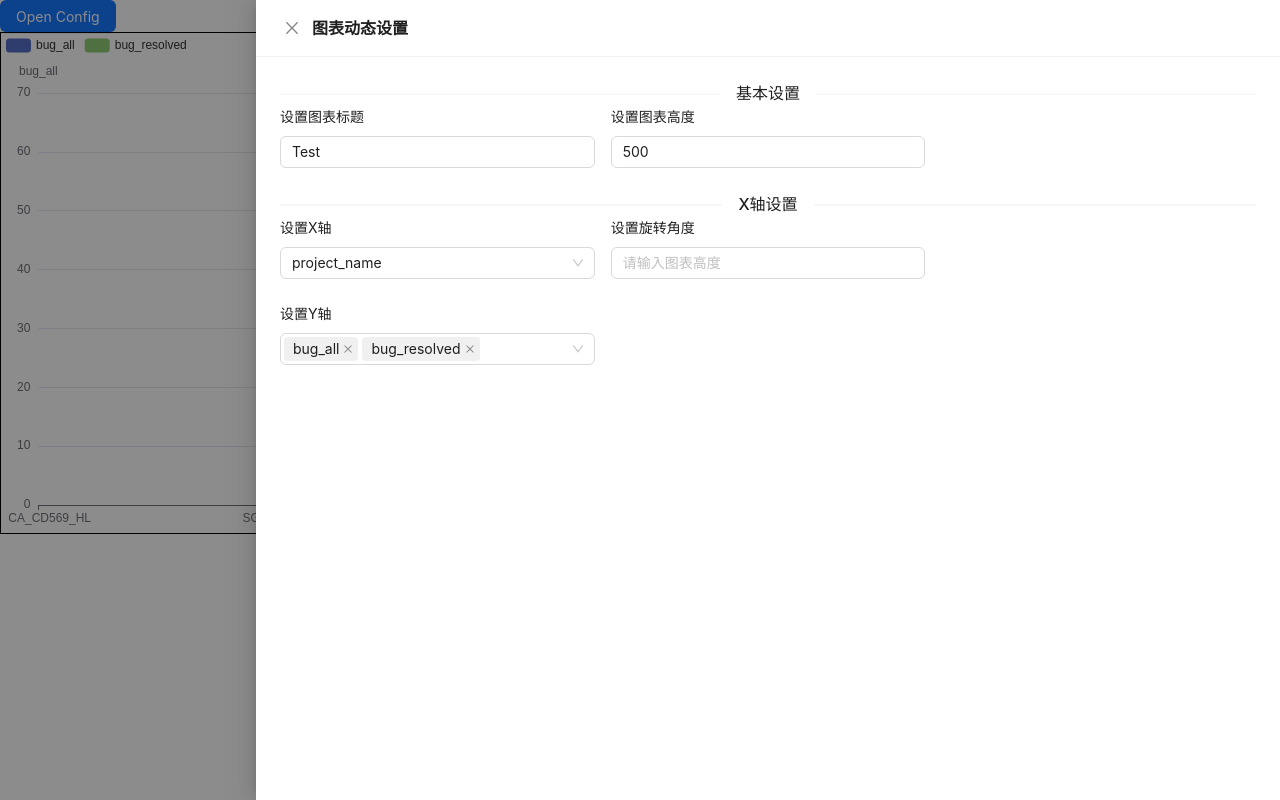
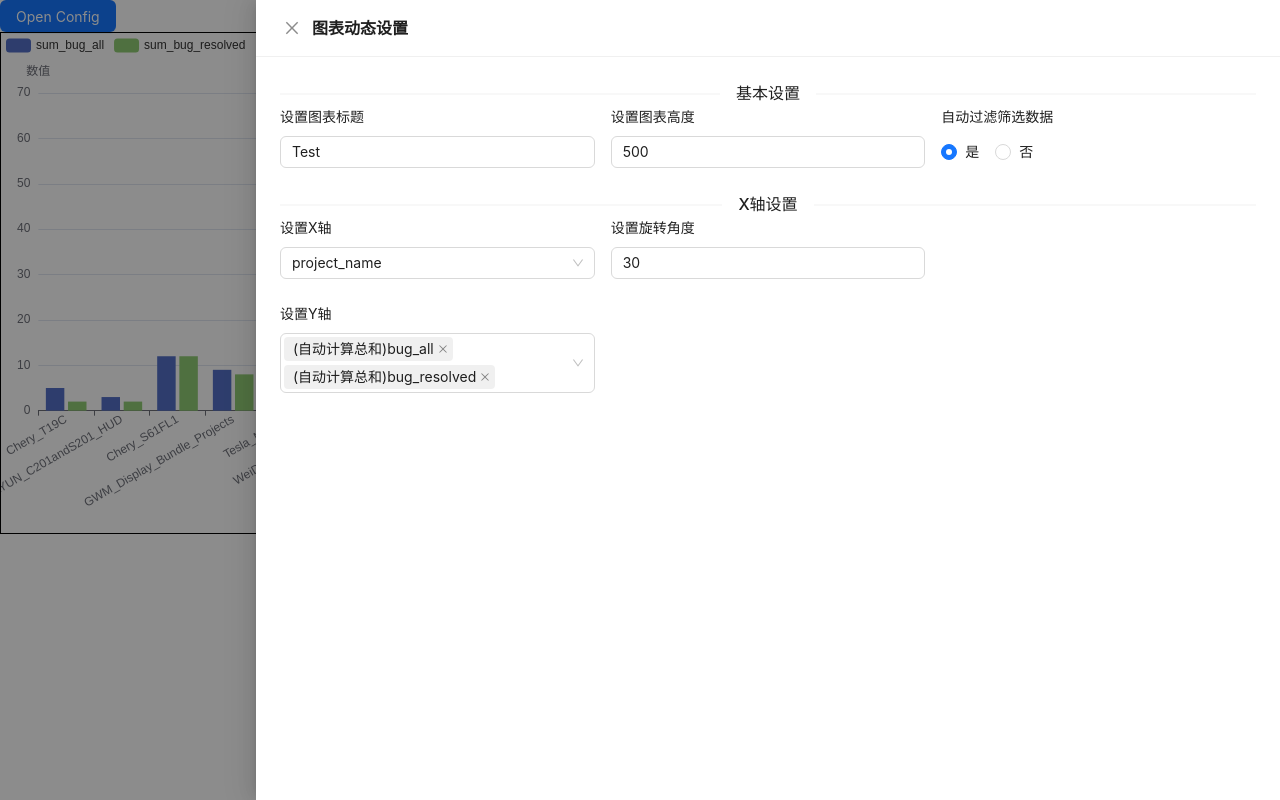
Before and after one commit to tohsaka888/easy-echarts, a React app: page / in a window 1280 px wide. Both pictures are taken after a click on the button "Open Config". Built offline with nearby package versions, Linux system fonts and the light colour scheme; the HTML template or start-up script is replaced by a standard one.

Commit message:
✨ feat: add auto filter and auto init config rule

```diff
--- a/source/Chart.tsx
+++ b/source/Chart.tsx
@@ -66,10 +66,10 @@ function Chart<T extends object>({ dataSource }: { dataSource: T[] }) {
             },
           },
         ],
-        yAxis: config.yAxisOptions.field.map((item) => ({
-          type: "value",
-          name: item,
-        })),
+        yAxis: [
+          { type: "value", name: "数值" },
+          { type: "value", name: "百分比" },
+        ],
         series: config.yAxisOptions.field.map((item) => ({
           name: item,
           type: "bar",
--- a/source/ConfigArea.tsx
+++ b/source/ConfigArea.tsx
@@ -9,6 +9,8 @@ import {
   InputNumber,
   Divider,
   Select,
+  message,
+  Radio,
 } from "antd";
 import { useChartConfig, useDispatchChartConfig } from "./ChartConfigProvider";
 import { produce } from "immer";
@@ -37,10 +39,13 @@ function ConfigArea({ dataSource }: { dataSource: any[] }) {
         ([_, value]) => typeof value === "number"
       );
 
-      return numberEntries.flatMap(([key]) => [
-        { label: `(自动计算总和)${key}`, value: `sum_${key}` },
-        { label: `(自动计算平均)${key}`, value: `avg_${key}` },
-      ]);
+      return [
+        ...numberEntries.flatMap(([key]) => [
+          { label: `(自动计算总和)${key}`, value: `sum_${key}` },
+          { label: `(自动计算平均)${key}`, value: `avg_${key}` },
+        ]),
+        { label: "总数", value: "total" },
+      ];
     } else {
       return [];
     }
@@ -91,6 +96,23 @@ function ConfigArea({ dataSource }: { dataSource: any[] }) {
                     }
                   }}
                 />
+              </Form.Item>
+            </Col>
+            <Col span={8}>
+              <Form.Item label={"自动过滤筛选数据"} name={"autoFilter"}>
+                <Radio.Group
+                  defaultValue={true}
+                  onChange={(e) => {
+                    setConfig(
+                      produce((config) => {
+                        config.autoFilter = e.target.value;
+                      })
+                    );
+                  }}
+                >
+                  <Radio value={true}>是</Radio>
+                  <Radio value={false}>否</Radio>
+                </Radio.Group>
               </Form.Item>
             </Col>
           </Row>
@@ -145,6 +167,10 @@ function ConfigArea({ dataSource }: { dataSource: any[] }) {
                   mode="multiple"
                   placeholder="请选择Y轴"
                   onChange={(value) => {
+                    if (!value.length) {
+                      message.warning("至少有一个Y轴存在！");
+                      return;
+                    }
                     setConfig(
                       produce((config) => {
                         config.yAxisOptions.field = value;
--- a/source/EasyCharts.tsx
+++ b/source/EasyCharts.tsx
@@ -1,11 +1,25 @@
 "use client";
-import React from "react";
+import React, { useMemo } from "react";
 import ChartConfigProvider from "./ChartConfigProvider";
 import ConfigArea from "./ConfigArea";
 import Chart from "./Chart";
 import { EasyChartsProps } from ".";
 
-function EasyCharts(config: EasyChartsProps) {
+function EasyCharts(initialConfig: EasyChartsProps) {
+  const config: EasyChartsProps = useMemo(() => {
+    return {
+      ...initialConfig,
+      yAxisOptions: {
+        field: initialConfig.yAxisOptions.field.map((field) => {
+          if (field.includes("sum_") || field.includes("average_")) {
+            return field;
+          } else {
+            return "sum_" + field;
+          }
+        }),
+      },
+    };
+  }, [initialConfig]);
   return (
     <ChartConfigProvider initialValues={config}>
       <ConfigArea dataSource={config.dataSource} />
--- a/source/hooks/useAutoGroupBy.tsx
+++ b/source/hooks/useAutoGroupBy.tsx
@@ -1,3 +1,4 @@
+import { useChartConfig } from "@source/ChartConfigProvider";
 import React, { useMemo } from "react";
 
 function useAutoGroupBy<T extends object>(
@@ -5,6 +6,7 @@ function useAutoGroupBy<T extends object>(
   groupBy: keyof T,
   orderBy: (keyof T)[]
 ) {
+  const { autoFilter, yAxisOptions } = useChartConfig();
   return useMemo(() => {
     const groupedData: any[] = [];
     if (!data.length) {
@@ -18,9 +20,9 @@ function useAutoGroupBy<T extends object>(
       );
       if (existedItem) {
         // push order by value
+        existedItem.total++;
         Object.keys(item).forEach((key) => {
           if (typeof item[key] === "number") {
-            existedItem.total++;
             existedItem[`sum_${key}`] += item[key];
             existedItem[`avg_${key}`] = +(
               existedItem[`sum_${key}`] / existedItem.total
@@ -46,7 +48,9 @@ function useAutoGroupBy<T extends object>(
         });
       }
     });
-    return groupedData;
+    return autoFilter
+      ? groupedData.filter((item) => yAxisOptions.field.some((y) => item[y]))
+      : groupedData;
   }, [data, groupBy, orderBy]);
 }
 
--- a/source/index.ts
+++ b/source/index.ts
@@ -1,6 +1,7 @@
 export type BasicChartConfig = {
   title: string;
   height: number;
+  autoFilter: boolean;
 };
 
 export type BarLineChartConfig = {
--- a/src/App.tsx
+++ b/src/App.tsx
@@ -8,8 +8,9 @@ function App() {
     <EasyCharts
       dataSource={dataSource}
       dict={[]}
+      autoFilter={true}
       type="barLine"
-      xAxisOptions={{ field: "project_name" }}
+      xAxisOptions={{ field: "project_name", rotate: 30 }}
       yAxisOptions={{ field: ["bug_all", "bug_resolved"] }}
       title="Test"
       height={500}
```
